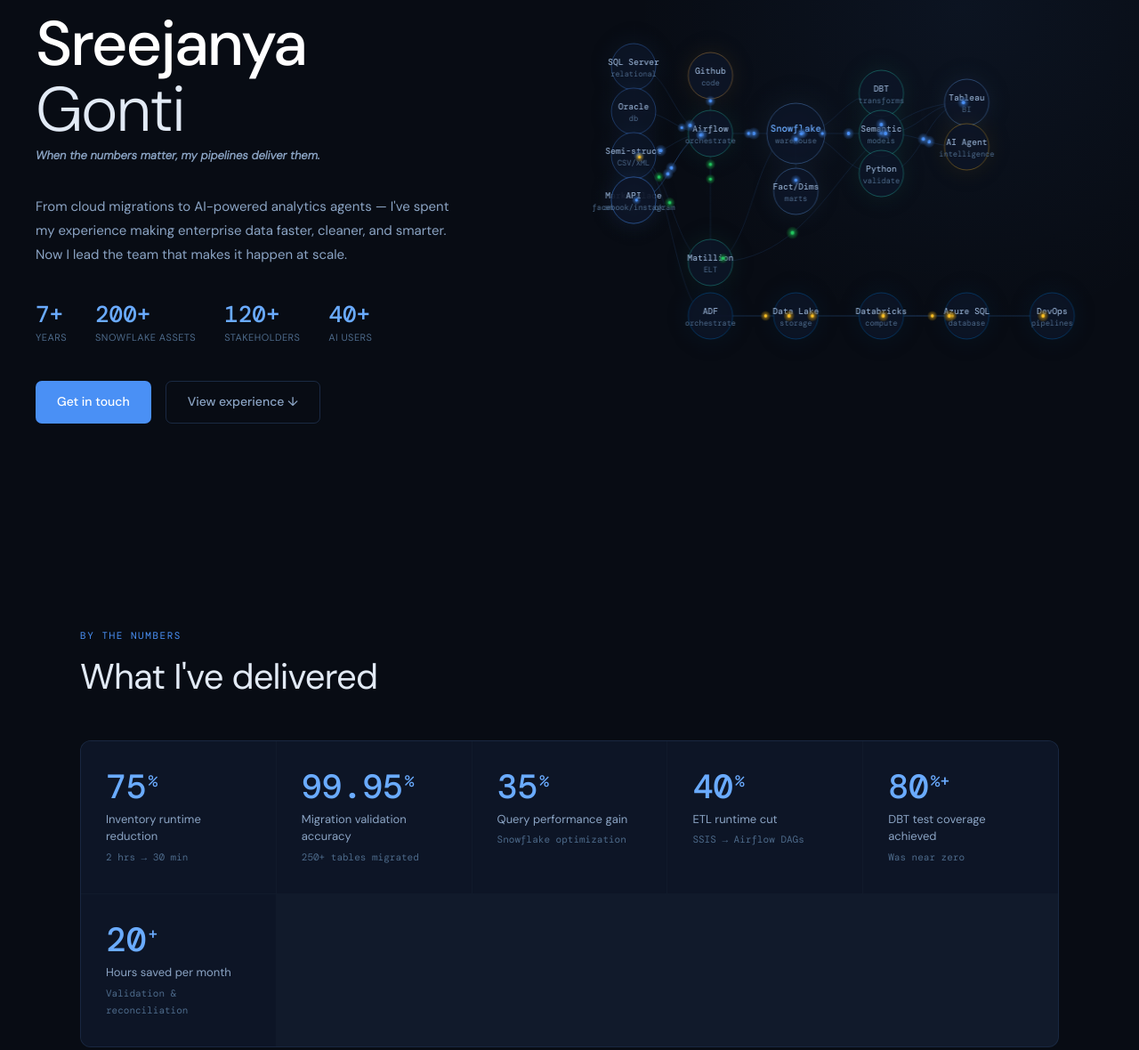
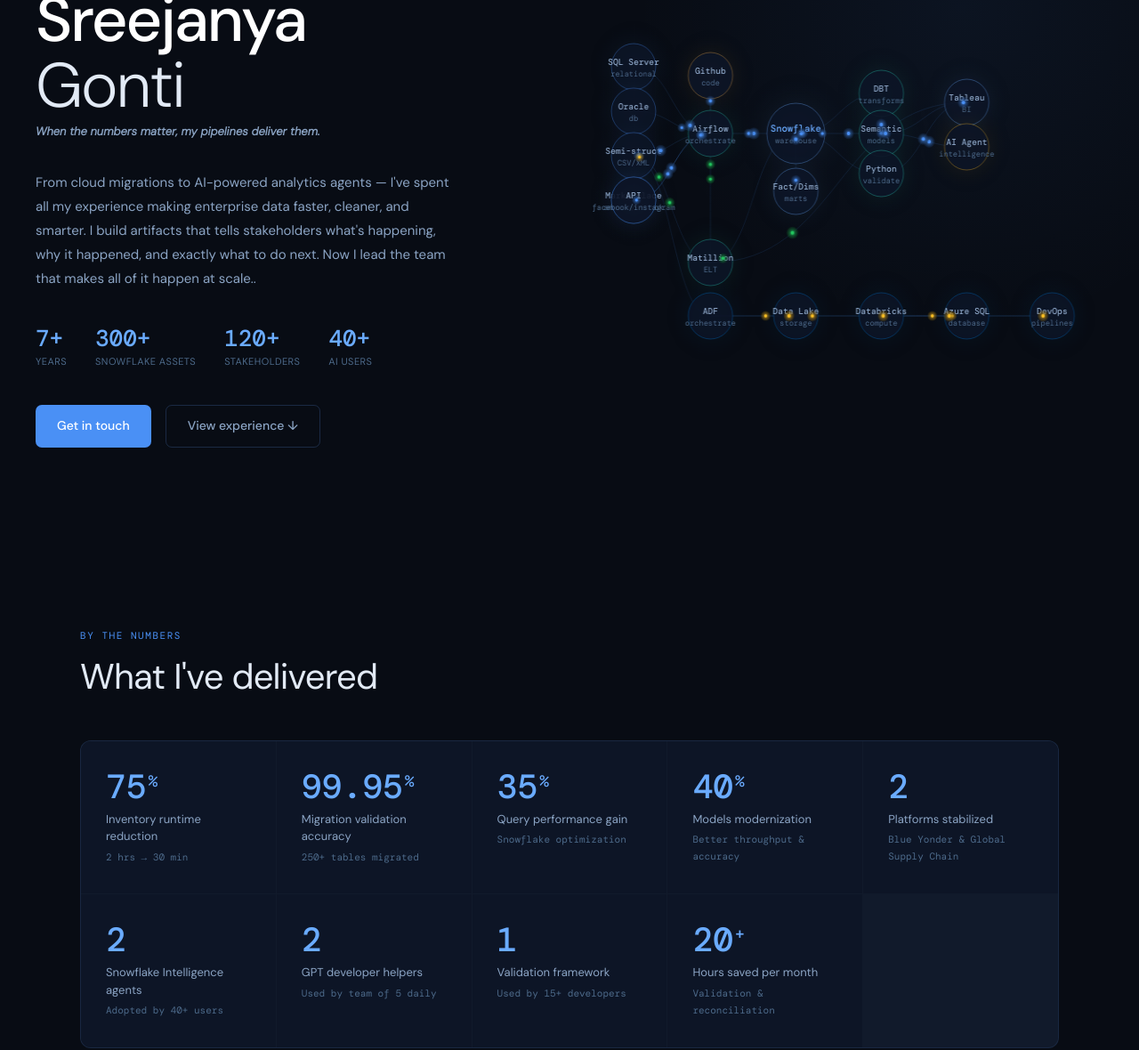
Before and after one commit to sreejanyagonti-leadanalyticsengineer/sreejanyag-portfolio, a plain HTML site: page index.html in a window 1280 px wide. Shown: the part 191-1371 px from the top of the page at 89% size. Drawn offline with nearby package versions, Linux system fonts and the light colour scheme; animation ran at ten frames a second.

Commit message:
added impact section

```diff
--- a/index.html
+++ b/index.html
@@ -466,10 +466,10 @@
     <p class="hero-eyebrow">Data Analytics Engineer · Team Lead</p>
     <h1 class="hero-name"><strong>Sreejanya</strong><br>Gonti</h1>
     <p style="font-size:13px;color:var(--text2);margin-bottom:2rem;font-style:italic;font-weight:600">When the numbers matter, my pipelines deliver them.</p>
-    <p class="hero-desc">From cloud migrations to AI-powered analytics agents — I've spent my experience making enterprise data faster, cleaner, and smarter. Now I lead the team that makes it happen at scale.</p>
+    <p class="hero-desc">From cloud migrations to AI-powered analytics agents — I've spent all my experience making enterprise data faster, cleaner, and smarter. I build artifacts that tells stakeholders what's happening, why it happened, and exactly what to do next. Now I lead the team that makes all of it happen at scale..</p>
     <div class="hero-stats">
       <div class="hstat"><span class="hstat-n">7+</span><span class="hstat-l">Years</span></div>
-      <div class="hstat"><span class="hstat-n">200+</span><span class="hstat-l">Snowflake Assets</span></div>
+      <div class="hstat"><span class="hstat-n">300+</span><span class="hstat-l">Snowflake Assets</span></div>
       <div class="hstat"><span class="hstat-n">120+</span><span class="hstat-l">Stakeholders</span></div>
       <div class="hstat"><span class="hstat-n">40+</span><span class="hstat-l">AI Users</span></div>
     </div>
@@ -483,42 +483,21 @@
   </div>
 </section>
 
-<!-- ══════════════════════════ IMPACT ═════════════════════════ -->
+<!-- ═══ IMPACT ═══ -->
 <section class="section" id="impact">
   <div class="section-inner">
     <p class="s-eyebrow">By the numbers</p>
     <h2 class="s-title reveal">What I've delivered</h2>
     <div class="impact-grid reveal">
-      <div class="impact-cell">
-        <div class="impact-n">75<sup>%</sup></div>
-        <div class="impact-label">Inventory runtime reduction</div>
-        <div class="impact-sub">2 hrs → 30 min</div>
-      </div>
-      <div class="impact-cell">
-        <div class="impact-n">99.95<sup>%</sup></div>
-        <div class="impact-label">Migration validation accuracy</div>
-        <div class="impact-sub">250+ tables migrated</div>
-      </div>
-      <div class="impact-cell">
-        <div class="impact-n">35<sup>%</sup></div>
-        <div class="impact-label">Query performance gain</div>
-        <div class="impact-sub">Snowflake optimization</div>
-      </div>
-      <div class="impact-cell">
-        <div class="impact-n">40<sup>%</sup></div>
-        <div class="impact-label">ETL runtime cut</div>
-        <div class="impact-sub">SSIS → Airflow DAGs</div>
-      </div>
-      <div class="impact-cell">
-        <div class="impact-n">80<sup>%+</sup></div>
-        <div class="impact-label">DBT test coverage achieved</div>
-        <div class="impact-sub">Was near zero</div>
-      </div>
-      <div class="impact-cell">
-        <div class="impact-n">20<sup>+</sup></div>
-        <div class="impact-label">Hours saved per month</div>
-        <div class="impact-sub">Validation & reconciliation</div>
-      </div>
+      <div class="impact-cell"><div class="impact-n">75<sup>%</sup></div><div class="impact-label">Inventory runtime reduction</div><div class="impact-sub">2 hrs → 30 min</div></div>
+      <div class="impact-cell"><div class="impact-n">99.95<sup>%</sup></div><div class="impact-label">Migration validation accuracy</div><div class="impact-sub">250+ tables migrated</div></div>
+      <div class="impact-cell"><div class="impact-n">35<sup>%</sup></div><div class="impact-label">Query performance gain</div><div class="impact-sub">Snowflake optimization</div></div>
+      <div class="impact-cell"><div class="impact-n">40<sup>%</sup></div><div class="impact-label">Models modernization</div><div class="impact-sub">Better throughput & accuracy</div></div>
+      <div class="impact-cell"><div class="impact-n">2</div><div class="impact-label">Platforms stabilized</div><div class="impact-sub">Blue Yonder & Global Supply Chain</div></div>
+      <div class="impact-cell"><div class="impact-n">2</div><div class="impact-label">Snowflake Intelligence agents</div><div class="impact-sub">Adopted by 40+ users</div></div>
+      <div class="impact-cell"><div class="impact-n">2</div><div class="impact-label">GPT developer helpers</div><div class="impact-sub">Used by team of 5 daily</div></div>
+      <div class="impact-cell"><div class="impact-n">1</div><div class="impact-label">Validation framework</div><div class="impact-sub">Used by 15+ developers</div></div>
+      <div class="impact-cell"><div class="impact-n">20<sup>+</sup></div><div class="impact-label">Hours saved per month</div><div class="impact-sub">Validation & reconciliation</div></div>
     </div>
   </div>
 </section>
```
